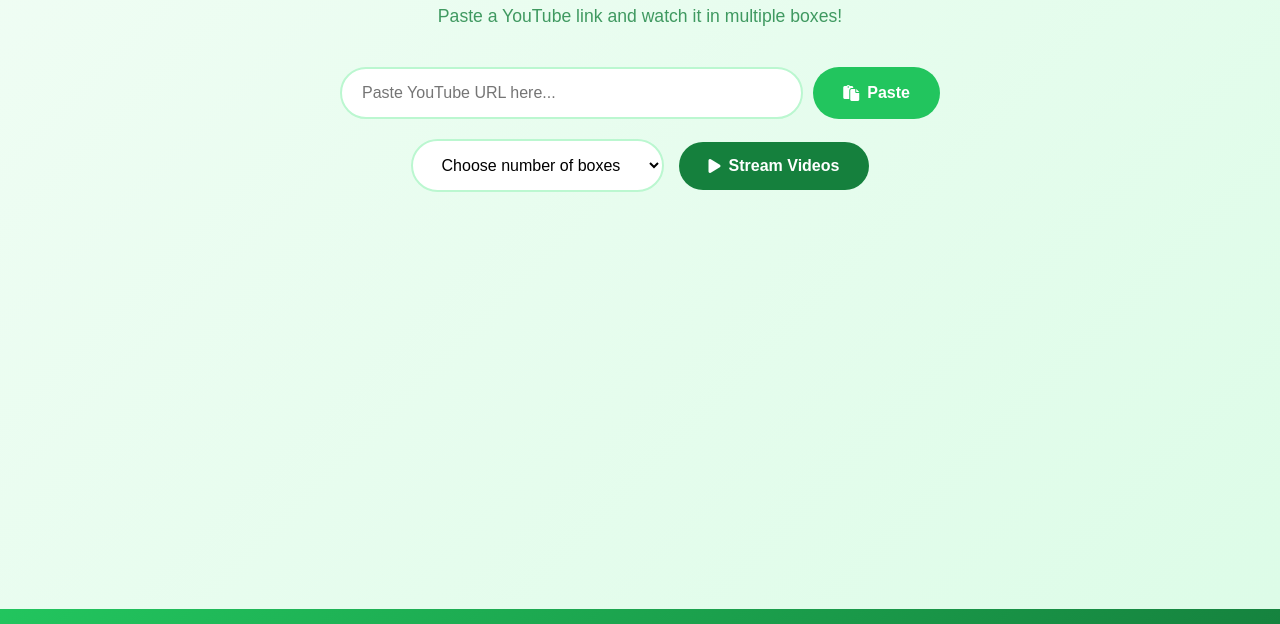
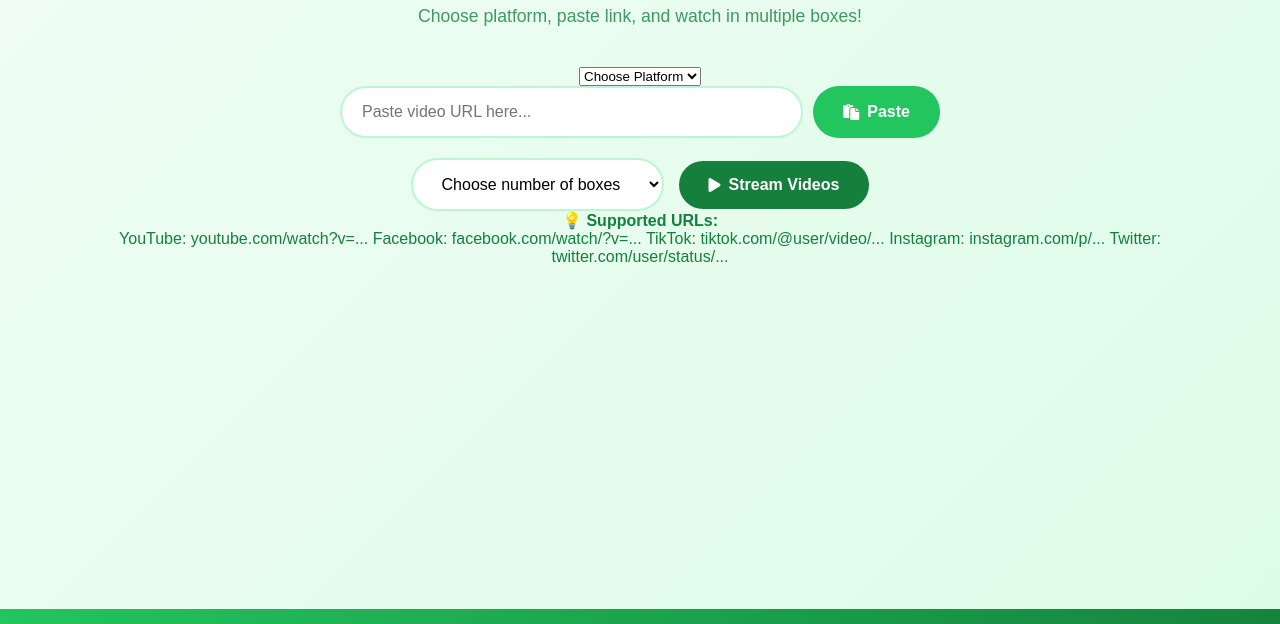
Before and after one commit to Kevoloves25/FreeView, a plain HTML site: page index.html in a window 1280 px wide. Shown: the part 111-735 px from the top of the page. Drawn offline with Linux system fonts and the light colour scheme.

Commit message:
Update title and subtitles for stream boxes

```diff
--- a/index.html
+++ b/index.html
@@ -3,7 +3,7 @@
 <head>
     <meta charset="UTF-8">
     <meta name="viewport" content="width=device-width, initial-scale=1.0">
-    <title>Video Stream Boxes</title>
+    <title>Multi-Platform Stream Boxes</title>
     <link rel="stylesheet" href="style.css">
     <link href="https://cdnjs.cloudflare.com/ajax/libs/font-awesome/6.0.0/css/all.min.css" rel="stylesheet">
 </head>
@@ -11,11 +11,22 @@
     <div class="container">
         <!-- Input Section -->
         <div id="inputSection" class="input-section active">
-            <h1 class="title">🎬 Video Stream Boxes</h1>
-            <p class="subtitle">Paste a YouTube link and watch it in multiple boxes!</p>
+            <h1 class="title">🎬 Multi-Platform Stream</h1>
+            <p class="subtitle">Choose platform, paste link, and watch in multiple boxes!</p>
+
+            <div class="platform-group">
+                <select id="platformSelect" class="platform-select">
+                    <option value="">Choose Platform</option>
+                    <option value="youtube">📺 YouTube</option>
+                    <option value="facebook">📘 Facebook</option>
+                    <option value="tiktok">🎵 TikTok</option>
+                    <option value="instagram">📷 Instagram</option>
+                    <option value="twitter">🐦 Twitter/X</option>
+                </select>
+            </div>
 
             <div class="input-group">
-                <input type="text" id="videoUrl" placeholder="Paste YouTube URL here..." class="url-input">
+                <input type="text" id="videoUrl" placeholder="Paste video URL here..." class="url-input">
                 <button id="pasteBtn" class="btn paste-btn">
                     <i class="fas fa-paste"></i> Paste
                 </button>
@@ -29,17 +40,34 @@
                     <i class="fas fa-play"></i> Stream Videos
                 </button>
             </div>
+
+            <div class="platform-hints">
+                <p>💡 <strong>Supported URLs:</strong></p>
+                <div class="hint-list">
+                    <span>YouTube: youtube.com/watch?v=...</span>
+                    <span>Facebook: facebook.com/watch/?v=...</span>
+                    <span>TikTok: tiktok.com/@user/video/...</span>
+                    <span>Instagram: instagram.com/p/...</span>
+                    <span>Twitter: twitter.com/user/status/...</span>
+                </div>
+            </div>
         </div>
 
         <!-- Video Grid Section -->
         <div id="videoSection" class="video-section">
             <div class="video-header">
+                <div class="stream-info">
+                    <span id="currentPlatform" class="platform-badge"></span>
+                    <span id="currentBoxCount" class="count-badge"></span>
+                </div>
+                <div class="header-buttons">
                     <button id="newStreamBtn" class="btn new-stream-btn">
                         <i class="fas fa-plus"></i> New Stream
                     </button>
                     <button id="exitBtn" class="btn exit-btn">
                         <i class="fas fa-times"></i> Exit
                     </button>
+                </div>
             </div>
             <div id="videoGrid" class="video-grid"></div>
         </div>
```
Lines whose indentation alone changed are shown as unchanged.
